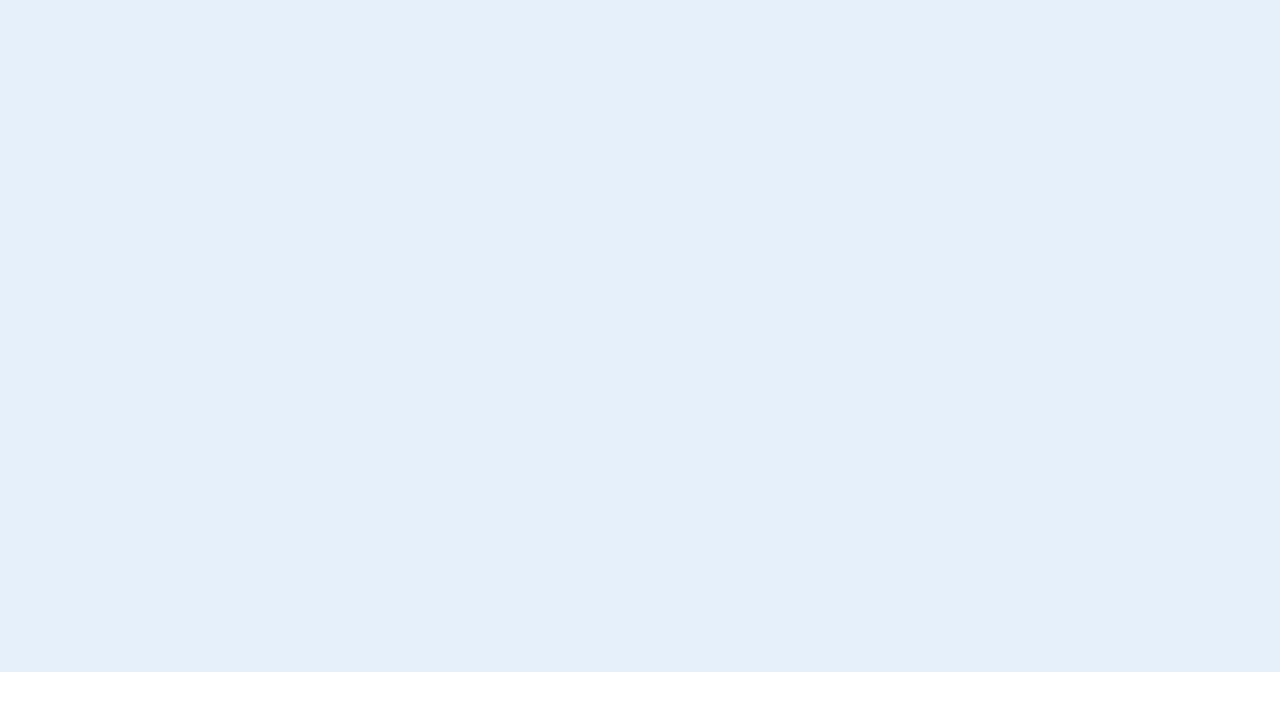
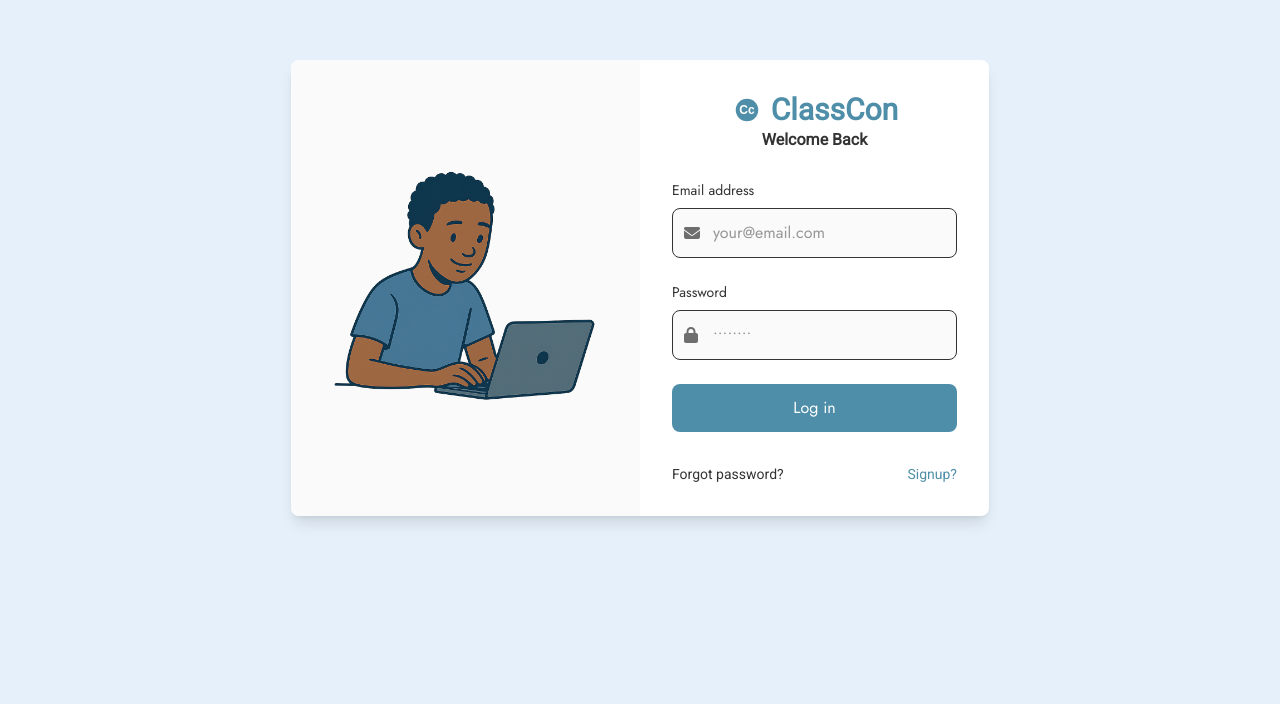
Before and after one commit to BongominErickJuma/classconnect-client, a React (Vite) app: page /classconnect-client/login in a window 1280 px wide. Before the commit this address had no page. Shown: the part 128-832 px from the top of the page. Before the commit the page ends 800 px from the top, so only its background shows below. Built offline with nearby package versions, Linux system fonts and the light colour scheme.

Commit message:
changed entry point

```diff
--- a/src/App.jsx
+++ b/src/App.jsx
@@ -12,10 +12,10 @@ const App = () => {
     >
       <Router>
         <Routes>
-          <Route path="/cc" element={<LoginPage />} />
-          <Route path="/cc/login" element={<LoginPage />} />
-          <Route path="/cc/signup" element={<SignupPage />} />
-          <Route path="/cc/dashboard" element={<Dashboard />} />
+          <Route path="/classconnect-client" element={<LoginPage />} />
+          <Route path="/classconnect-client/login" element={<LoginPage />} />
+          <Route path="/classconnect-client/signup" element={<SignupPage />} />
+          <Route path="/classconnect-client/dashboard" element={<Dashboard />} />
         </Routes>
       </Router>
     </div>
--- a/src/pages/Dashboard.jsx
+++ b/src/pages/Dashboard.jsx
@@ -22,7 +22,7 @@ const Dashboard = () => {
   // Mock user data
   const user = {
     name: "Bongomin",
-    profile_photo: "/cc/images/img_phone.png",
+    profile_photo: "/classconnect-client/images/img_phone.png",
     role: "student", // or "instructor"
   };
 
@@ -177,7 +177,7 @@ const Dashboard = () => {
                     Settings
                   </a>
                   <a
-                    href="/cc/login"
+                    href="/classconnect-client/login"
                     className="block px-4 py-2 hover:opacity-90"
                     style={{ color: "var(--color-text-base)" }}
                   >
--- a/src/pages/Login.jsx
+++ b/src/pages/Login.jsx
@@ -30,7 +30,7 @@ const LoginForm = ({ onLoginSuccess }) => (
       <a href="#" className="hover:underline" style={{ color: "var(--color-text-base)" }}>
         Forgot password?
       </a>
-      <a href="/cc/signup" className="hover:underline" style={{ color: "var(--color-accent)" }}>
+      <a href="/classconnect-client/signup" className="hover:underline" style={{ color: "var(--color-accent)" }}>
         Signup?
       </a>
     </div>
@@ -40,7 +40,7 @@ const LoginForm = ({ onLoginSuccess }) => (
 const LoginPage = () => {
   const navigate = useNavigate();
   const onLoginSuccess = () => {
-    navigate("/cc/dashboard");
+    navigate("/classconnect-client/dashboard");
   };
   return (
     <div
@@ -53,7 +53,11 @@ const LoginPage = () => {
           className="w-1/2 flex items-center justify-center p-8"
           style={{ backgroundColor: "var(--color-light-bg)" }}
         >
-          <img src="/cc/images/img_desk.png" alt="Desktop App Logo" className="w-full max-w-xs object-contain" />
+          <img
+            src="/classconnect-client/images/img_desk.png"
+            alt="Desktop App Logo"
+            className="w-full max-w-xs object-contain"
+          />
         </div>
         <div className="w-1/2 p-8">
           <div className="mb-6 flex flex-col items-center">
@@ -76,7 +80,11 @@ const LoginPage = () => {
         style={{ backgroundColor: "var(--color-light-bg)" }}
       >
         <div className="mb-6 flex flex-col items-center">
-          <img src="/cc/images/img_phone.png" alt="Mobile App Logo" className="w-16 h-16 mb-3 object-contain" />
+          <img
+            src="/classconnect-client/images/img_phone.png"
+            alt="Mobile App Logo"
+            className="w-16 h-16 mb-3 object-contain"
+          />
 
           <h1 className="text-3xl font-bold flex items-center gap-2" style={{ color: "var(--color-accent)" }}>
             <Logo />
--- a/src/pages/Signup.jsx
+++ b/src/pages/Signup.jsx
@@ -96,7 +96,7 @@ const SignupForm = ({ step, formData, handleChange, handleContinue, handleSubmit
     <div className="text-center pt-4">
       <p className="text-sm" style={{ color: "var(--color-text-base)" }}>
         Already have an account?{" "}
-        <a href="/cc/login" className="hover:underline" style={{ color: "var(--color-accent)" }}>
+        <a href="/classconnect-client/login" className="hover:underline" style={{ color: "var(--color-accent)" }}>
           Log in
         </a>
       </p>
@@ -131,7 +131,7 @@ const SignupPage = () => {
 
   const handleSubmit = (e) => {
     e.preventDefault();
-    navigate("/cc/dashboard");
+    navigate("/classconnect-client/dashboard");
   };
 
   const renderFormLayout = (isMobile) => (
@@ -141,13 +141,21 @@ const SignupPage = () => {
           className="w-1/2 flex items-center justify-center p-8"
           style={{ backgroundColor: "var(--color-light-bg)" }}
         >
-          <img src="/cc/images/img_desk.png" alt="Desktop App Logo" className="w-full max-w-xs object-contain" />
+          <img
+            src="/classconnect-client/images/img_desk.png"
+            alt="Desktop App Logo"
+            className="w-full max-w-xs object-contain"
+          />
         </div>
       )}
       <div className={isMobile ? "" : "w-1/2 p-8"}>
         <div className="flex flex-col items-center mb-6">
           {isMobile && (
-            <img src="/cc/images/img_phone.png" alt="Mobile App Logo" className="w-16 h-16 mb-3 object-contain" />
+            <img
+              src="/classconnect-client/images/img_phone.png"
+              alt="Mobile App Logo"
+              className="w-16 h-16 mb-3 object-contain"
+            />
           )}
           <h1 className="text-3xl font-bold flex items-center gap-2" style={{ color: "var(--color-accent)" }}>
             <Logo />
--- a/vite.config.js
+++ b/vite.config.js
@@ -4,6 +4,6 @@ import tailwindcss from "@tailwindcss/vite";
 
 // https://vite.dev/config/
 export default defineConfig({
-  base: "/cc",
+  base: "/classconnect-client",
   plugins: [react(), tailwindcss()],
 });
```
